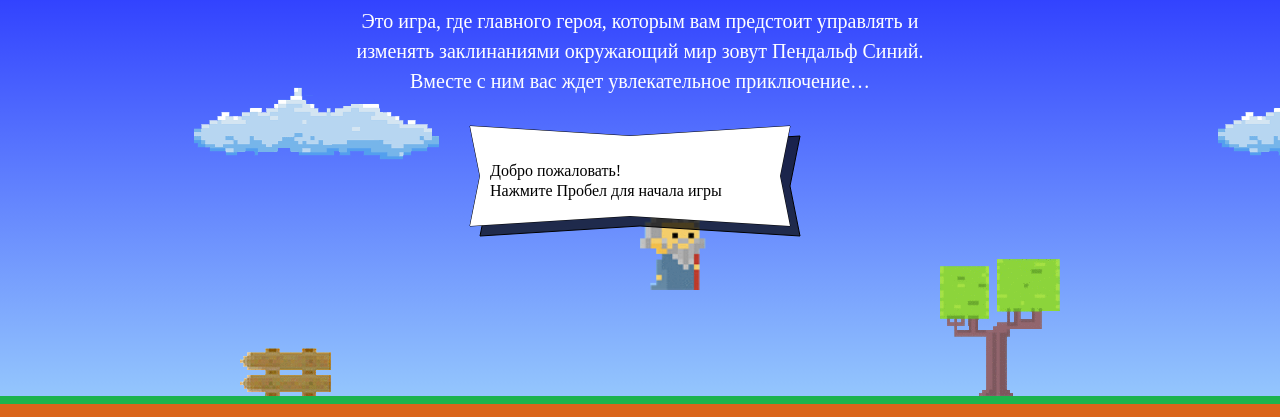
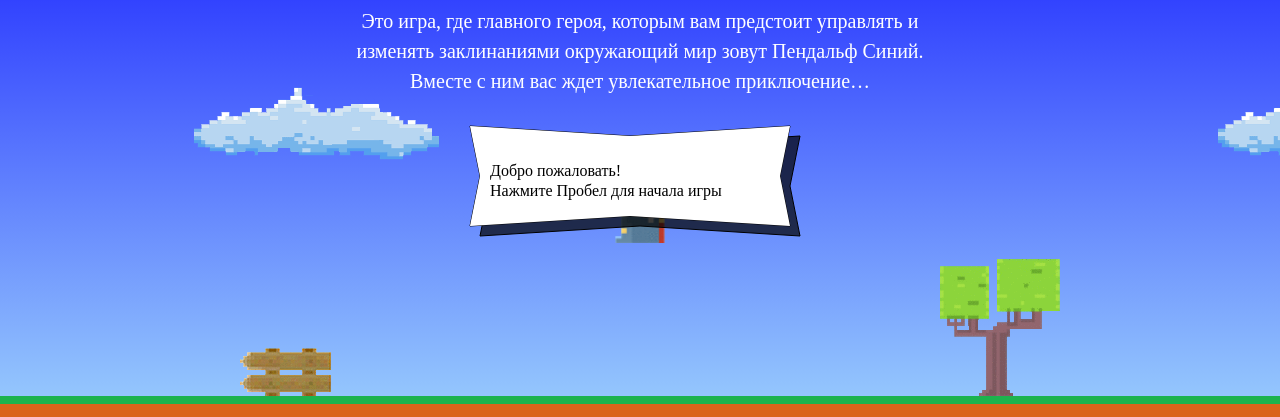
Before and after one commit to gromniki/213549-code-and-magick-17, a website: page index.html in a window 1280 px wide. Shown: the part 203-620 px from the top of the page. Drawn offline with Linux system fonts and the light colour scheme; a web font is replaced by a local one.

Commit message:
Исправление замечаний наставника

```diff
--- a/index.html
+++ b/index.html
@@ -191,15 +191,15 @@
   var wizardWidth = 70;
 
   var getWizardHeight = function (wizardWidth) {
-    return wizardWidth *= 1.337;
+    return wizardWidth * 1.337;
   };
 
   var getWizardX = function (width) {
-    return width / 2;
+    return width / 2 - wizardWidth / 2;
   };
 
   var getWizardY = function (height) {
-    return height / 3;
+    return height / 3 - getWizardHeight(wizardWidth) / 2;
   };
 </script>
 <script src="js/game.js"></script>
```
